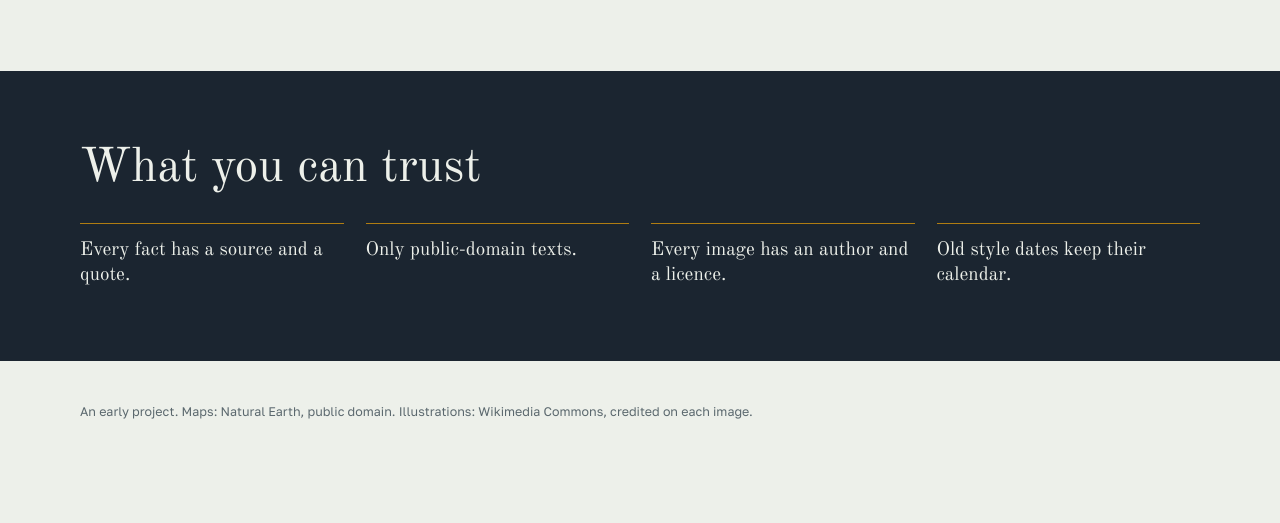
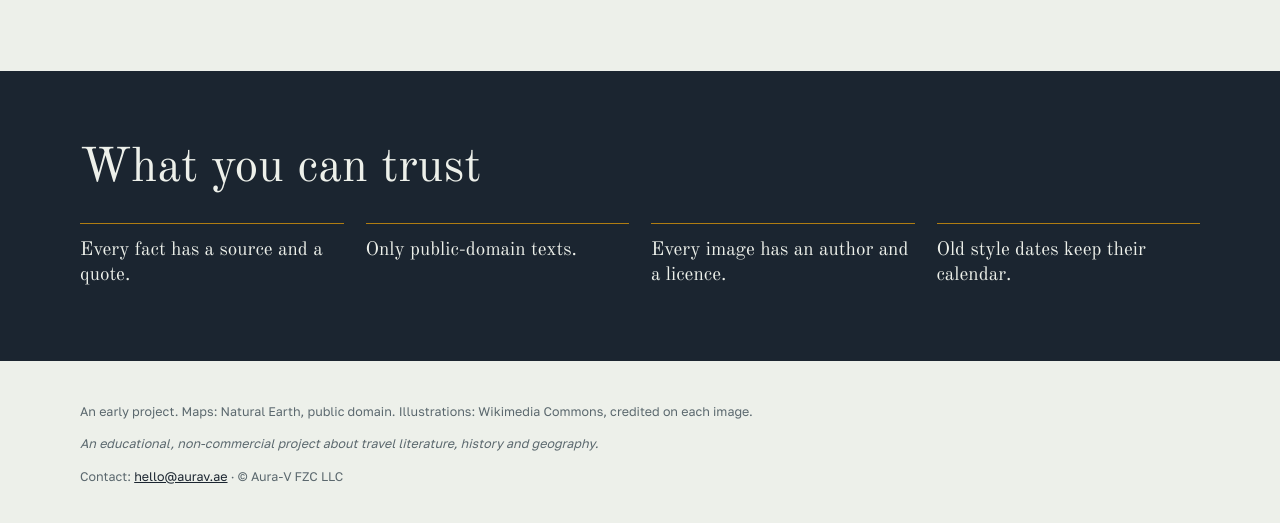
Before and after one commit to smike51/ltsgo, a plain HTML site: page landing/index.html in a window 1280 px wide. Shown: the part 3512-4035 px from the top of the page. Before the commit the page ends 3974 px from the top, so only its background shows below. Drawn offline with nearby package versions, Linux system fonts and the light colour scheme.

Commit message:
Landing footer: educational project note, contacts hello@aurav.ae and Aura-V FZC LLC
Co-Authored-By: Claude Opus 5.5 <noreply@anthropic.com>

```diff
--- a/landing/index.html
+++ b/landing/index.html
@@ -7,7 +7,7 @@
 <meta name="description" content="A book laid on the map of time, joined with an encyclopedia and a library: the journey comes alive in time and space.">
 <link rel="preconnect" href="https://fonts.googleapis.com"><link rel="preconnect" href="https://fonts.gstatic.com" crossorigin>
 <link href="https://fonts.googleapis.com/css2?family=Old+Standard+TT:ital,wght@0,400;0,700;1,400&family=Golos+Text:wght@400;500;600&family=JetBrains+Mono:wght@400;500&display=swap" rel="stylesheet">
-<link rel="stylesheet" href="landing.css?v=7">
+<link rel="stylesheet" href="landing.css?v=9">
 </head>
 <body>
 <header class="bar">
@@ -98,6 +98,8 @@
 
 <footer class="foot">
   <p data-i="foot">An early project. Maps: Natural Earth, public domain. Illustrations: Wikimedia Commons, credited on each image.</p>
+  <p class="edu" data-i="edu">An educational, non-commercial project about travel literature, history and geography.</p>
+  <p class="contact"><span data-i="contact">Contact</span>: <a href="mailto:hello@aurav.ae">hello@aurav.ae</a> · © Aura-V FZC LLC</p>
 </footer>
 
 <div class="lb" id="lb" hidden onclick="if(event.target===this||event.target.id==='lb-img')closeLb()">
@@ -106,6 +108,6 @@
 </div>
 <script src="https://cdnjs.cloudflare.com/ajax/libs/d3/7.9.0/d3.min.js"></script>
 <script src="https://cdn.jsdelivr.net/npm/topojson-client@3.1.0/dist/topojson-client.min.js"></script>
-<script src="landing.js?v=9"></script>
+<script src="landing.js?v=11"></script>
 </body>
 </html>
--- a/landing/landing.css
+++ b/landing/landing.css
@@ -113,3 +113,6 @@ figcaption{font:400 .64rem/1.35 var(--f-mono);color:var(--muted);margin-top:4px;
 .lb .lb-src{display:block;font:400 .66rem/1.4 var(--f-mono);font-style:normal;color:#8A7C66;margin-top:6px;letter-spacing:.04em}
 .lb .lb-src a{color:inherit}
 .lb-x{position:absolute;top:12px;right:16px;background:none;border:0;color:#F4EDDD;font:400 2rem/1 'Old Standard TT',serif;cursor:pointer}
+.foot .contact{margin-top:6px}
+.foot .contact a{color:var(--ink,inherit)}
+.foot .edu{margin-top:6px;font-style:italic}
--- a/landing/landing.js
+++ b/landing/landing.js
@@ -24,7 +24,8 @@ const T = {
     p1: 'У каждого факта есть источник и цитата.', p2: 'Только тексты в общественном достоянии.',
     p3: 'У каждой картинки — автор и лицензия.', p4: 'Даты старого стиля хранятся со своим календарём.',
     foot: 'Ранний проект. Карты: Natural Earth, общественное достояние. Иллюстрации: Wikimedia Commons, авторы указаны у каждой.',
-    day: 'День', play: 'Пуск',
+    day: 'День', play: 'Пуск', contact: 'Связаться',
+    edu: 'Образовательный некоммерческий проект о литературе путешествий, истории и географии.',
   },
 };
 const EN = {};
```
